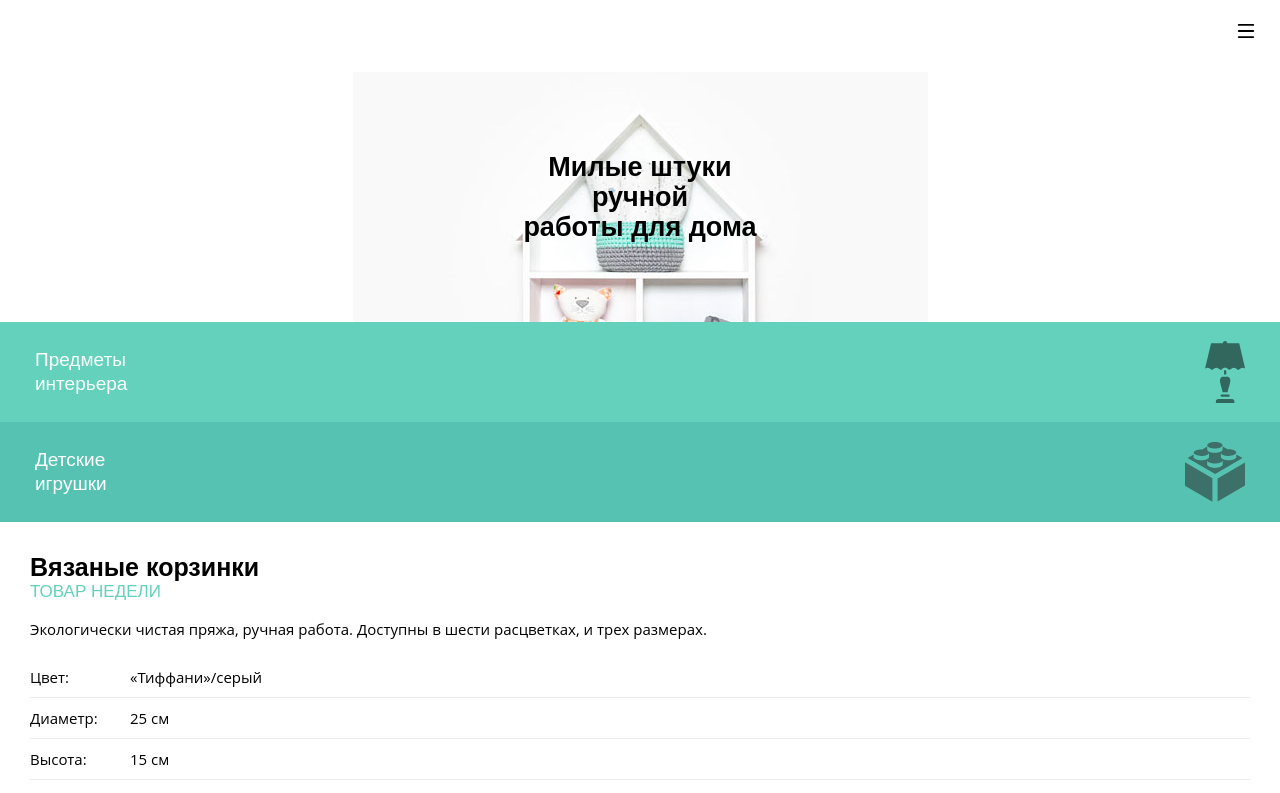
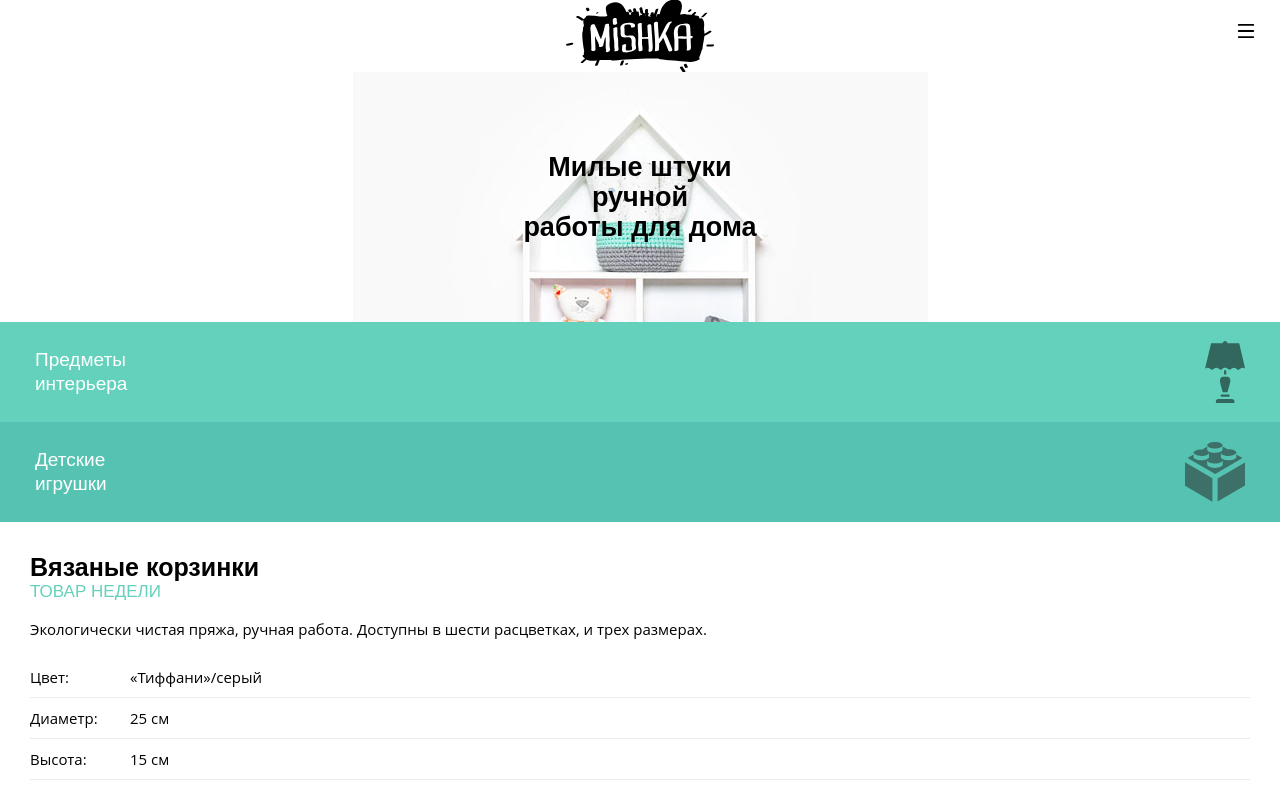
Before and after one commit to Googlman-GG/980321-mishka-20, a plain HTML site: page source/index.html in a window 1280 px wide. Shown: the top 793 px of the page. Drawn offline with nearby package versions, Linux system fonts and the light colour scheme; files that its build step writes are made by us from their sources.

Commit message:
Update page-header.scss

```diff
--- a/source/sass/blocks/index/page-header.scss
+++ b/source/sass/blocks/index/page-header.scss
@@ -7,7 +7,7 @@
   min-height: 72px;
   display: block;
   background-position: center center;
-  background-image: url("img/logo-mobile.svg");
+  background-image: url("../img/logo-mobile.svg");
   background-repeat: no-repeat;
 }
 
@@ -17,7 +17,7 @@
     min-height: 72px;
     display: block;
     background-position: center center;
-    background-image: url("img/logo-tablet.svg");
+    background-image: url("../img/logo-tablet.svg");
     background-repeat: no-repeat;
   }
 }
@@ -28,7 +28,7 @@
     min-height: 72px;
     display: block;
     background-position: center center;
-    background-image: url("img/logo-desktop.svg");
+    background-image: url("../img/logo-desktop.svg");
     background-repeat: no-repeat;
   }
 }
```
